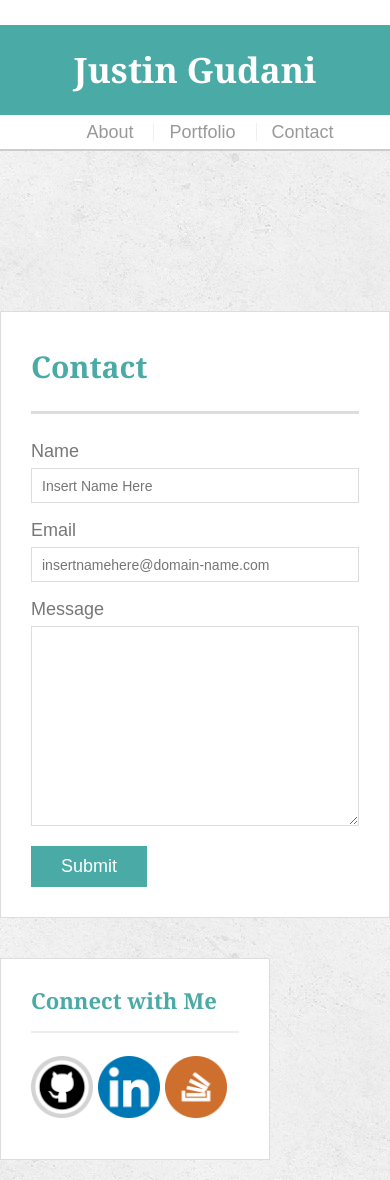
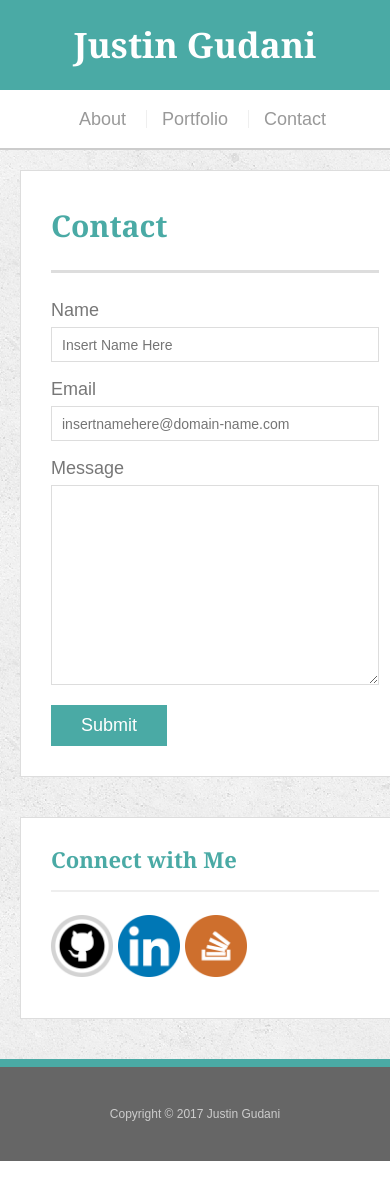
Before and after one commit to ohaikthxbai/Responsive-Portfolio, a plain HTML site: page contact.html in a window 390 px wide. Shown: the top 1180 px of the page. Drawn offline with Linux system fonts and the light colour scheme.

Commit message:
updating the 640px media query

```diff
--- a/assets/css/style.css
+++ b/assets/css/style.css
@@ -9,8 +9,6 @@ body {
     * {
         box-sizing: border-box;
     }
-
-
     /* general */
 
     .container {
@@ -50,8 +48,6 @@ h2,
     h3 {
         font-size: 22px;
     }
-
-
     /* header */
 
     #masthead {
@@ -97,8 +93,6 @@ nav a {
     nav a:first-child {
         border-left: 0 none;
     }
-
-
     /* footer */
 
     footer {
@@ -111,8 +105,6 @@ footer {
         background: #666;
         border-top: 8px solid #4aaaa5;
     }
-
-
     /* sidebar */
 
     .sidebar {
@@ -143,8 +135,6 @@ h3,
     .social:last-child {
         margin-right: 0;
     }
-
-
     /* main */
 
     #main-container {
@@ -160,8 +150,6 @@ h3,
         background: #fff;
         border: 1px solid #ddd;
     }
-
-
     /* portfolio page */
 
     .work {
@@ -203,8 +191,6 @@ h3,
         margin-top: 10px;
         margin-right: 25px;
     }
-
-
     /* contact page */
 
     #contact-form ul {
@@ -244,14 +230,11 @@ input[type=submit] {
         background: #4aaaa5;
         border: 0 none;
     }
-
-
     /* mobile responsiveness */
 
-@media screen and (max-width: 640px) {
-
+    @media screen and (max-width: 980px) {
        #masthead {
-        position: static;
+        position: fixed;
         z-index: 99;
         width: 100%;
         margin: 0 0 30px;
@@ -259,19 +242,9 @@ input[type=submit] {
         color: #fff;
         background: #fff;
         border-bottom: 2px solid #ccc;
-
     }
-
-@media screen and (max-width: 768px) {}
-
-@media screen and (max-width: 960px) {
-    section.sidebar {
+      /*#logo {
         float: left;
-    }
-
-    }
-    #logo {
-        /*float: left;*/
         width: 100%;
         height: 90px;
         font-family: Georgia, Times, "Times New Roman", serif;
@@ -290,8 +263,52 @@ input[type=submit] {
       }
       nav a {
         display: inline-block;
-        padding-left: 15px;
-        margin-left: 15px;
+        line-height: 18px;
+        color: #999;
+        text-decoration: none;
+        border-left: 1px solid #efefef;
+      }
+      nav a:first-child {
+        border-left: 0 none;
+      } */
+      }
+
+    @media screen and (max-width: 768px) {
+
+      .main-section {
+
+        }
+
+       /* #masthead {
+        position: fixed;
+        z-index: 99;
+        width: 100%;
+        margin: 0 0 30px;
+        overflow: auto;
+        color: #fff;
+        background: #fff;
+        border-bottom: 2px solid #ccc;
+    }
+      #logo {
+        float: left;
+        width: 100%;
+        height: 90px;
+        font-family: Georgia, Times, "Times New Roman", serif;
+        font-size: 35px;
+        font-weight: 700;
+        line-height: 90px;
+        color: #fff;
+        text-align: center;
+        text-decoration: none;
+        background: #4aaaa5;
+      } */
+      nav {
+        float: none;
+        text-align: center;
+        margin-top: 25px;
+      }
+      nav a {
+        display: inline-block;
         line-height: 18px;
         color: #999;
         text-decoration: none;
@@ -300,4 +317,77 @@ input[type=submit] {
       nav a:first-child {
         border-left: 0 none;
       }
+
     }
+
+    @media screen and (max-width: 640px) {
+    /* main */
+
+    #main-container {
+        padding-top: 130px;
+    }
+
+    .main-section {
+        float: left;
+        width: 100%;
+        max-width: 600px;
+        padding: 30px;
+        margin: 40px 20px;
+        background: #fff;
+        border: 1px solid #ddd;
+    }
+
+        /* header */
+
+       #masthead {
+        position: fixed;
+        z-index: 99;
+        width: 100%;
+        margin: 0 0 30px;
+        overflow: auto;
+        color: #fff;
+        background: #fff;
+        border-bottom: 2px solid #ccc;
+    }
+      #logo {
+        float: left;
+        width: 100%;
+        height: 90px;
+        font-family: Georgia, Times, "Times New Roman", serif;
+        font-size: 35px;
+        font-weight: 700;
+        line-height: 90px;
+        color: #fff;
+        text-align: center;
+        text-decoration: none;
+        background: #4aaaa5;
+      }
+      nav {
+        float: none;
+        text-align: center;
+        margin-top: 0px;
+      }
+      nav a {
+        display: inline-block;
+        line-height: 18px;
+        color: #999;
+        text-decoration: none;
+        border-left: 1px solid #efefef;
+      }
+      nav a:first-child {
+        padding: 20px 0;
+        border-left: 0 none;
+      }
+
+      /* sidebar */
+      .sidebar {
+        float: left;
+        width: 100%;
+        max-width: 600px;
+        padding: 30px;
+        margin-left: 20px;
+        margin-bottom: 40px;
+        background: #fff;
+        border: 1px solid #ddd;
+    }
+    }
```
Also changed, not shown: index.html (+1 -1 lines). Lines whose indentation alone changed are shown as unchanged.
